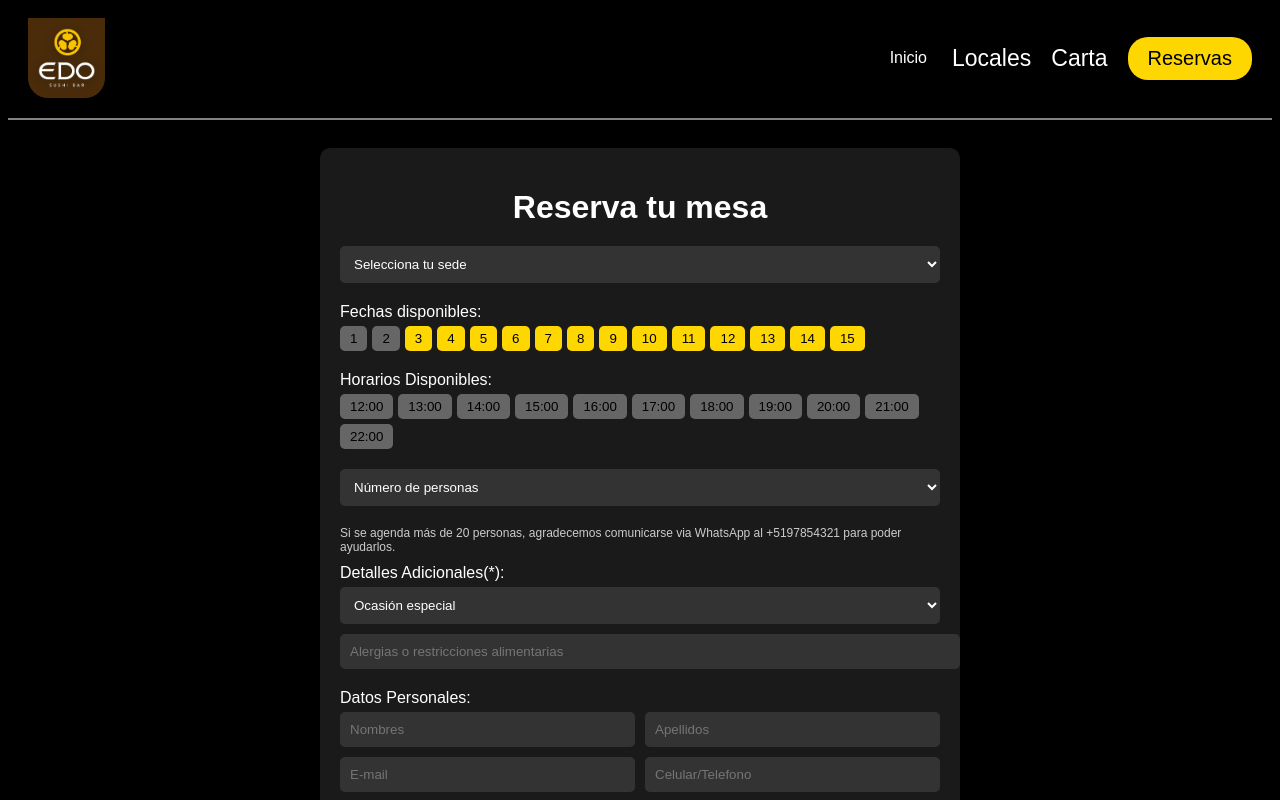
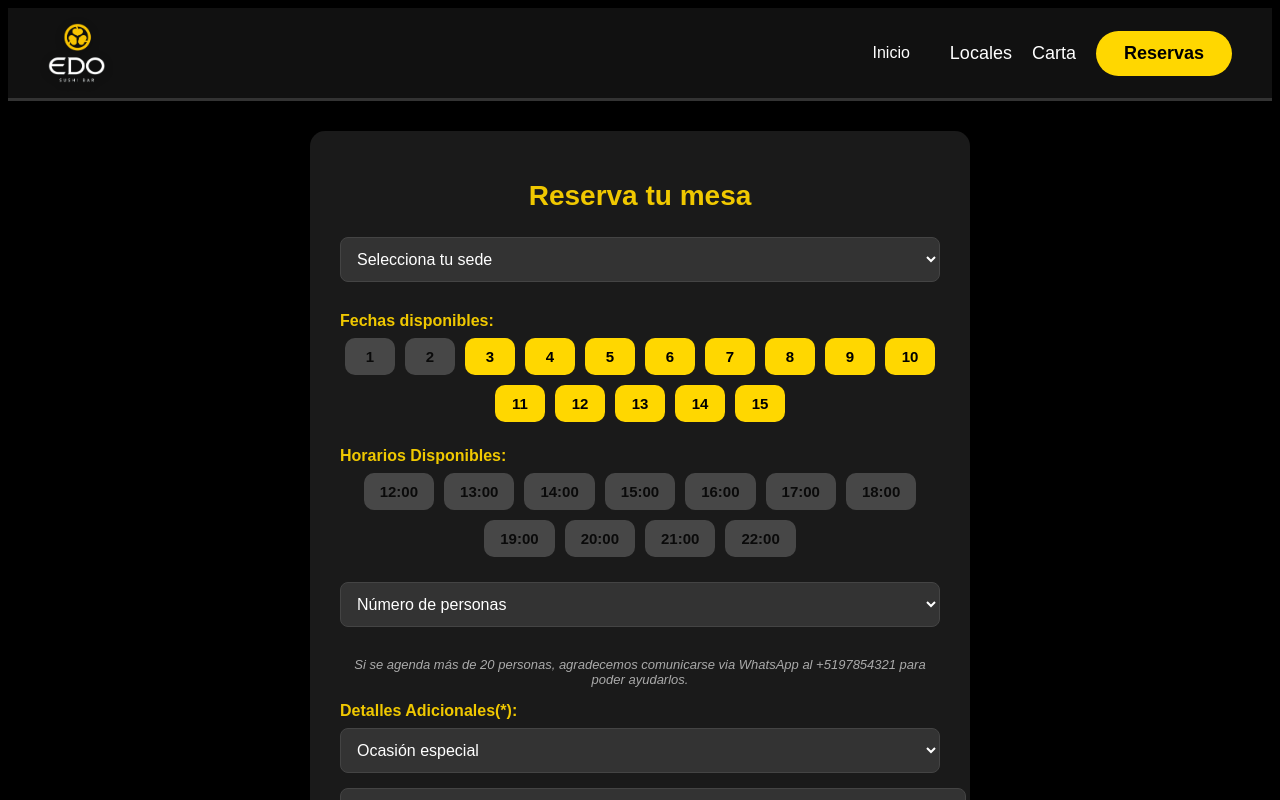
Before and after one commit to FrancoLT930/examenInterfaces, a React (Vite) app in the folder edo-sushi/: page / in a window 1280 px wide. Both pictures are taken after a click on the button "Reservas". Shown: the top 800 px of the page. Built offline with nearby package versions, Linux system fonts and the light colour scheme.

Commit message:
Reservas actualizado. Falta corregir fondo del footer. y colocarle las paginas externas a los enlaces tilin

```diff
--- a/edo-sushi/src/App.css
+++ b/edo-sushi/src/App.css
@@ -1,4 +1,3 @@
-/* App.css */
 .app-container {
   background-color: #000;
   color: #fff;
@@ -8,77 +7,57 @@
   flex-direction: column;
 }
 
+/* === HEADER === */
 .header {
   display: flex;
   justify-content: space-between;
   align-items: center;
-  padding: 10px 20px;
+  padding: 15px 40px;
+  background-color: #111;
+  border-bottom: 1px solid #333;
 }
 
 .logo {
   display: flex;
   align-items: center;
-  background-color: #4a2c0b;
-  padding: 10px;
-  border-radius: 0 0 20px 20px;
-}
-
-/*Ajustamos los logos e imagenes*/
-.book-icon {
-  width: 79px;
-  height: 54px;
 }
 
 .edo-header {
-  width: 136px;
-  height: 136px;
+  height: 70px;
+  width: auto;
+  object-fit: contain;
+  filter: drop-shadow(0 2px 4px rgba(0,0,0,0.3));
 }
-
-.edo-footer {
-  width: 136px;
-  height: 136px;
-}
-
-.instagram-icono, .facebook-icono {
-  width: 32px;
-  height: 32px;
-  margin-right: 10px;
-}
-
 
 .nav {
   display: flex;
   align-items: center;
+  gap: 20px;
 }
 
 .nav a {
   color: #fff;
   text-decoration: none;
-  margin-right: 20px;
-  font-size: 23px;
+  font-size: 18px;
+  font-weight: 500;
+  transition: color 0.3s;
 }
 
-.reservas-button {
-  background-color: #ffd700;
-  color: #000;
-  border: none;
-  padding: 10px 20px;
-  border-radius: 20px;
-  cursor: pointer;
-  font-size: 20px;
+.nav a:hover {
+  color: #f0c800;
 }
 
+/* BOTÓN INICIO */
 .header .nav .nav-link {
   background: none;
   border: none;
   color: #fff;
   font-weight: 500;
-  padding: 8px 15px;
-  border-radius: 20px;
+  padding: 10px 20px;
+  border-radius: 25px;
   cursor: pointer;
   font-size: 16px;
-  transition: 0.3s;
-  margin-right: 10px;
+  transition: all 0.3s ease;
 }
 
 .header .nav .nav-link:hover {
@@ -86,61 +65,96 @@
   color: #000;
 }
 
+/* BOTÓN RESERVAS */
+.reservas-button {
+  background-color: #ffd700;
+  color: #000;
+  border: none;
+  padding: 12px 28px;
+  border-radius: 25px;
+  cursor: pointer;
+  font-size: 18px;
+  font-weight: bold;
+  transition: all 0.3s ease;
+}
+
+.reservas-button:hover {
+  background-color: #ffed4e;
+  transform: translateY(-2px);
+}
 
 .header-line {
   border: none;
   height: 2px;
-  background-color: #828282;
+  background-color: #333;
   width: 100%;
-  margin-top: 10px;
+  margin: 0;
 }
 
-
+/* === MAIN === */
 .main {
   max-width: 600px;
-  margin: 20px auto;
+  margin: 30px auto;
   background-color: #1a1a1a;
-  padding: 20px;
-  border-radius: 10px;
+  padding: 30px;
+  border-radius: 15px;
+  box-shadow: 0 10px 30px rgba(0, 0, 0, 0.3);
 }
 
 .title {
   text-align: center;
-  margin-bottom: 20px;
+  margin-bottom: 25px;
+  font-size: 28px;
+  color: #f0c800;
 }
 
 .dropdown, .input {
   width: 100%;
-  padding: 10px;
-  margin-bottom: 10px;
+  padding: 12px;
+  margin-bottom: 15px;
   background-color: #333;
   color: #fff;
-  border: none;
-  border-radius: 5px;
+  border: 1px solid #444;
+  border-radius: 8px;
+  font-size: 16px;
+  transition: border 0.3s;
+}
+
+.dropdown:focus, .input:focus {
+  outline: none;
+  border-color: #f0c800;
 }
 
 .section-label {
   display: block;
-  margin: 10px 0 5px;
+  margin: 15px 0 8px;
+  font-weight: 600;
+  color: #f0c800;
 }
 
 .dates-container, .times-container {
   display: flex;
   flex-wrap: wrap;
-  gap: 5px;
-  margin-bottom: 20px;
+  gap: 10px;
+  margin-bottom: 25px;
+  justify-content: center;
 }
 
 .date-button, .time-button {
-  padding: 5px 10px;
+  padding: 10px 16px;
   border: none;
-  border-radius: 5px;
+  border-radius: 10px;
   cursor: pointer;
   color: #000;
+  font-weight: bold;
+  font-size: 15px;
+  min-width: 50px;
+  transition: all 0.3s ease;
 }
 
 .date-button[disabled], .time-button[disabled] {
   cursor: not-allowed;
+  opacity: 0.6;
 }
 
 .gray {
@@ -151,23 +165,27 @@
   background-color: #ffd700;
 }
 
-.yellow:hover {
-  background-color: #f00;
+.yellow:hover:not([disabled]) {
+  background-color: #ffed4e;
+  transform: scale(1.05);
 }
 
 .selected {
-  border: 2px solid #fff;
+  border: 3px solid #fff !important;
+  transform: scale(1.1);
 }
 
 .note {
-  font-size: 12px;
-  color: #ccc;
-  margin: 10px 0;
+  font-size: 13px;
+  color: #aaa;
+  text-align: center;
+  margin: 15px 0;
+  font-style: italic;
 }
 
 .personal-data {
   display: flex;
-  gap: 10px;
+  gap: 15px;
 }
 
 .half {
@@ -176,50 +194,293 @@
 
 .checkbox-container {
   display: flex;
-  align-items: center;
-  margin: 10px 0;
+  align-items: flex-start;
+  margin: 15px 0;
+  gap: 10px;
+  font-size: 14px;
+}
+
+.checkbox-container input[type="checkbox"] {
+  margin-top: 3px;
 }
 
 .checkbox-container label {
-  margin-left: 10px;
   flex: 1;
+  color: #ccc;
+  line-height: 1.4;
+}
+
+.checkbox-container a {
+  color: #f0c800;
+  text-decoration: underline;
 }
 
 .reservar-button {
   background-color: #ffd700;
   color: #000;
   border: none;
-  padding: 10px 20px;
-  border-radius: 5px;
+  padding: 14px 30px;
+  border-radius: 10px;
   cursor: pointer;
   display: block;
-  margin: 20px auto 0;
+  margin: 30px auto 0;
+  font-size: 18px;
+  font-weight: bold;
+  transition: all 0.3s ease;
 }
 
+.reservar-button:hover {
+  background-color: #ffed4e;
+  transform: translateY(-3px);
+  box-shadow: 0 8px 20px rgba(255, 215, 0, 0.3);
+}
+
+/* === FOOTER UNIFICADO === */
 .footer {
-  background-color: #000;
-  padding: 20px;
+  background-color: #111;
+  padding: 50px 60px;
   display: flex;
   justify-content: space-between;
-  align-items: center;
+  flex-wrap: wrap;
+  gap: 40px;
   border-top: 1px solid #333;
   margin-top: auto;
+  font-size: 14px;
+  color: #ccc;
 }
 
-
-.footer-contact, .footer-links {
+.footer-left {
   display: flex;
   flex-direction: column;
+  gap: 15px;
+  min-width: 220px;
+}
+
+.edo-footer {
+  height: 60px;
+  width: auto;
+  object-fit: contain;
+}
+
+.footer-social {
+  display: flex;
+  gap: 15px;
+}
+
+.instagram-icono, .facebook-icono {
+  height: 28px;
+  width: 28px;
+  filter: brightness(0) invert(1);
+  transition: all 0.3s;
+}
+
+.instagram-icono:hover, .facebook-icono:hover {
+  filter: brightness(0) invert(80%) sepia(80%) saturate(300%) hue-rotate(30deg);
+  transform: translateY(-3px);
+}
+
+.footer-contact-item {
+  font-size: 13px;
+  color: #aaa;
+}
+
+.footer-links {
+  display: flex;
+  gap: 60px;
+  flex-wrap: wrap;
+}
+
+.footer-links ul {
+  list-style: none;
+  padding: 0;
+}
+
+.footer-links li {
+  margin-bottom: 10px;
 }
 
 .footer-links a {
-  color: #ffd700;
+  color: #ccc;
   text-decoration: none;
-  margin-bottom: 5px;
+  transition: color 0.3s;
+  position: relative;
+  font-size: 13px;
 }
 
-.footer .footer-logo {
-  height: 80px;
+.footer-links a::after {
+  content: '';
+  position: absolute;
+  width: 0;
+  height: 1px;
+  bottom: -2px;
+  left: 0;
+  background-color: #f0c800;
+  transition: width 0.3s;
+}
+
+.footer-links a:hover {
+  color: #f0c800;
+}
+
+.footer-links a:hover::after {
+  width: 100%;
+}
+
+.footer-right {
+  min-width: 280px;
+  display: flex;
+  flex-direction: column;
+  gap: 20px;
+}
+
+.libro-reclamaciones {
+  display: flex;
+  align-items: center;
+  gap: 10px;
+  color: #fff;
+  text-decoration: none;
+  font-size: 14px;
+  transition: color 0.3s;
+}
+
+.libro-reclamaciones:hover {
+  color: #f0c800;
+}
+
+.book-icon {
+  height: 35px;
   width: auto;
-  object-fit: contain;
 }
+
+.footer-payment {
+  display: flex;
+  gap: 12px;
+  margin-top: 10px;
+}
+
+.footer-payment img {
+  height: 32px;
+  filter: grayscale(100%) brightness(150%);
+  transition: filter 0.3s;
+}
+
+.footer-payment img:hover {
+  filter: grayscale(0%) brightness(100%);
+}
+
+.promociones-form label {
+  display: block;
+  margin-bottom: 12px;
+  font-size: 14px;
+}
+
+.promociones {
+  display: flex;
+  gap: 0;
+  margin-bottom: 12px;
+}
+
+.promociones input {
+  flex: 1;
+  padding: 10px 12px;
+  border: 1px solid #444;
+  background-color: #222;
+  color: #fff;
+  border-radius: 6px 0 0 6px;
+  font-size: 14px;
+}
+
+.promociones button {
+  background-color: #f0c800;
+  color: #000;
+  border: none;
+  padding: 0 16px;
+  border-radius: 0 6px 6px 0;
+  cursor: pointer;
+  font-weight: bold;
+  transition: background 0.3s;
+}
+
+.promociones button:hover {
+  background-color: #ffd700;
+}
+
+.privacy {
+  display: flex;
+  align-items: flex-start;
+  gap: 8px;
+  font-size: 12px;
+}
+
+.privacy a {
+  color: #f0c800;
+  text-decoration: underline;
+}
+
+/* === RESPONSIVE === */
+@media (max-width: 992px) {
+  .header {
+    flex-direction: column;
+    padding: 20px;
+    text-align: center;
+  }
+
+  .nav {
+    margin-top: 15px;
+    justify-content: center;
+  }
+
+  .main {
+    margin: 20px 15px;
+    padding: 20px;
+  }
+
+  .footer {
+    flex-direction: column;
+    align-items: center;
+    text-align: center;
+    padding: 40px 20px;
+  }
+
+  .footer-links {
+    justify-content: center;
+    gap: 30px;
+  }
+
+  .promociones {
+    flex-direction: column;
+  }
+
+  .promociones input,
+  .promociones button {
+    border-radius: 6px;
+  }
+
+  .promociones button {
+    margin-top: 8px;
+  }
+}
+
+@media (max-width: 576px) {
+  .edo-header, .edo-footer {
+    height: 50px;
+  }
+
+  .title {
+    font-size: 24px;
+  }
+
+  .date-button, .time-button {
+    padding: 8px 12px;
+    font-size: 14px;
+  }
+
+  .reservar-button {
+    padding: 12px 24px;
+    font-size: 16px;
+  }
+
+  .book-icon {
+    height: 30px;
+  }
+}
```
Also changed, not shown: edo-sushi/src/Reservation.jsx (+53 -32 lines).
